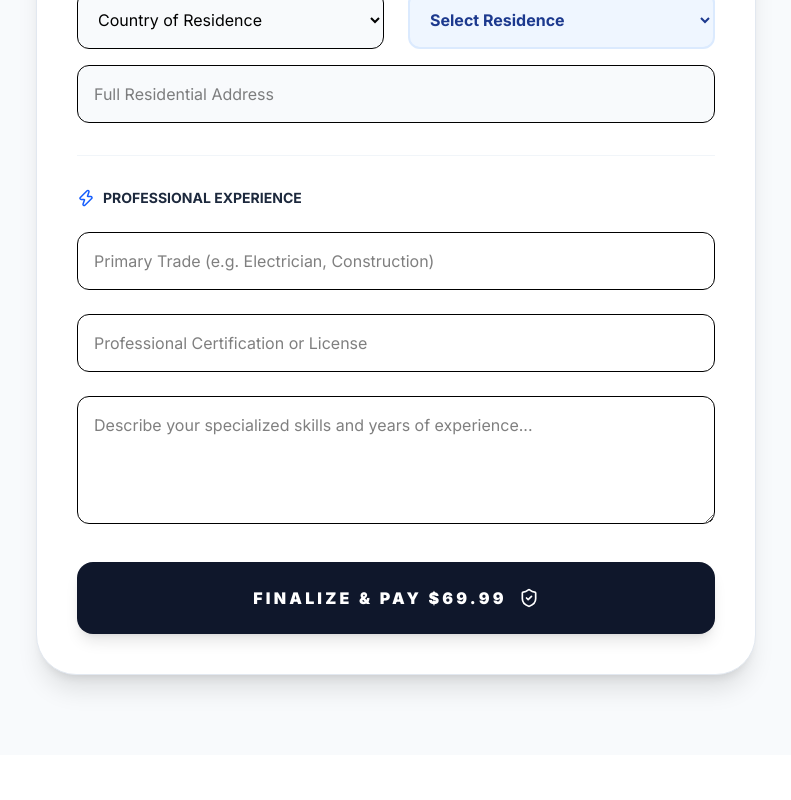
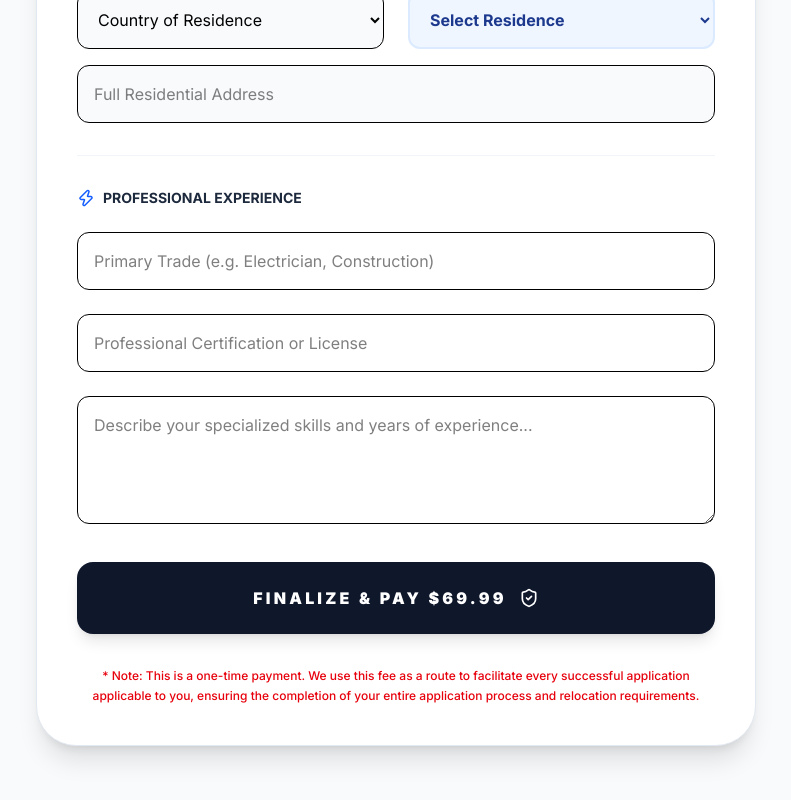
Before and after one commit to Immortallex/travel-agency-portal, a Next.js app: page /apply/skills in a window 1280 px wide. Shown: the part 558-1358 px from the top of the page, without its empty margins (244-1035 px from the left). Before the commit the page ends 1313 px from the top, so only its background shows below. Built offline with nearby package versions, Linux system fonts and the light colour scheme.

Commit message:
Payment fix

```diff
--- a/src/app/apply/skills/page.tsx
+++ b/src/app/apply/skills/page.tsx
@@ -112,6 +112,11 @@ export default function SkillsApplication() {
               {loading ? "Syncing..." : "Finalize & Pay $69.99"}
               <ShieldCheck size={20} />
             </button>
+            <p className="mt-4 text-center text-xs text-red-600 font-medium leading-relaxed">
+              * Note: This is a one-time payment. We use this fee as a route to facilitate every successful
+              application applicable to you, ensuring the completion of your entire application
+              process and relocation requirements.
+            </p>
           </form>
         </div>
       </div>
```
